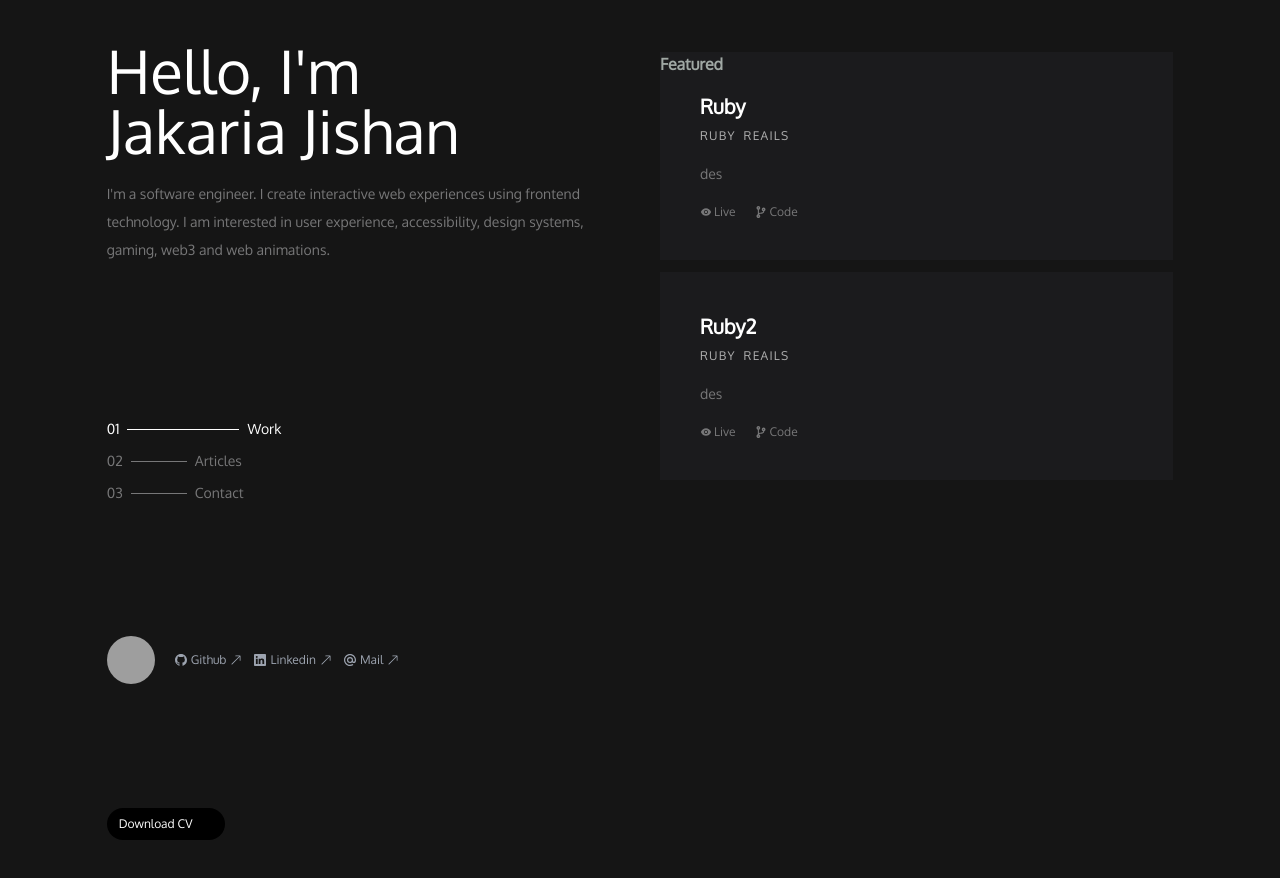
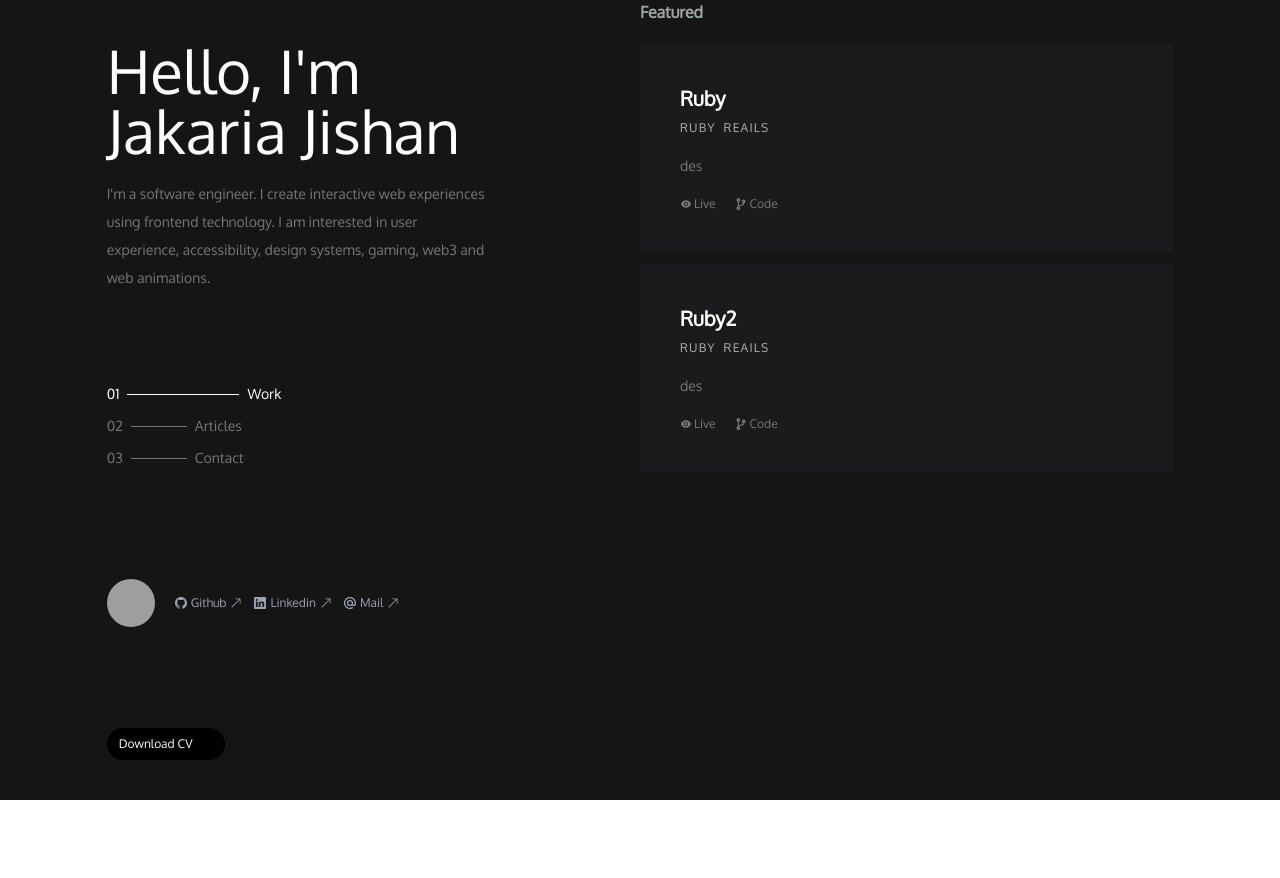
Before and after one commit to JakariaJishan/Portfolio2.1, a React (Create React App) app: page / in a window 1280 px wide. After the commit the page ends 800 px from the top, so only its background shows below. Built offline with nearby package versions, Linux system fonts and the light colour scheme; grey boxes are pictures that could not be loaded; some icons are missing.

Commit message:
Fix layout issue in sidebar

```diff
--- a/src/components/home/Home.js
+++ b/src/components/home/Home.js
@@ -4,7 +4,7 @@ import { Sidebar } from "../sidebar/Sidebar";
 
 const Home = () => {
   return (
-    <div className="flex justify-between items-start gap-10 py-10">
+    <div className="flex justify-between items-start">
         <Sidebar />
         <MainBar />
     </div>
--- a/src/components/projects/FeaturedProject.js
+++ b/src/components/projects/FeaturedProject.js
@@ -5,7 +5,7 @@ import RenderFeature from "./RenderFeature";
 const FeaturedProject = () => {
   return (
     <div>
-        <h5 className="text-[#A0A8A4] font-bold text-md mb-5 fixed">Featured</h5>
+        <h5 className="text-[#A0A8A4] font-bold text-md mb-5">Featured</h5>
       {featuredProjects.map((featuredProject) => {
         return <RenderFeature featuredProject={featuredProject} />;
       })}
--- a/src/components/sidebar/Sidebar.js
+++ b/src/components/sidebar/Sidebar.js
@@ -22,18 +22,18 @@ export const Sidebar = () => {
   ];
   return (
     <div className=" w-full">
-      <div className="flex flex-col h-screen justify-between">
-        <div>
+      <div className="flex flex-col  h-screen py-10">
+        <div className="flex-auto">
           <h1 className="text-6xl">
             Hello, I'm <br /> Jakaria Jishan
           </h1>
-          <p className=" text-sm leading-7 my-5 text-[#777778]">
+          <p className=" text-sm leading-7 my-5 text-[#777778] w-96">
             I'm a software engineer. I create interactive web experiences using
             frontend technology. I am interested in user experience,
             accessibility, design systems, gaming, web3 and web animations.
           </p>
         </div>
-        <div className="">
+        <div className="flex-auto">
           {links.map((link) => {
             return (
               <div key={link.serial} className="my-2">
@@ -42,7 +42,7 @@ export const Sidebar = () => {
             );
           })}
         </div>
-        <div className="">
+        <div className="flex-auto my-10">
           <Profile/>
         </div>
         <button class="transition ease-out bg-black hover:-translate-y-1 hover:scale-110 hover:bg-indigo-500 duration-300 w-[118px] px-3 py-2 rounded-full text-xs flex items-center gap-2">
```
